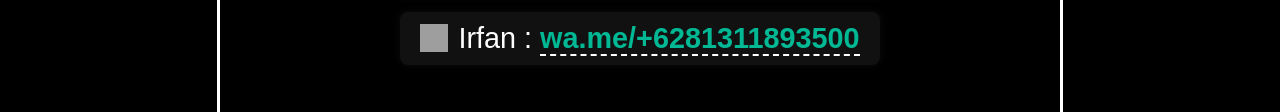
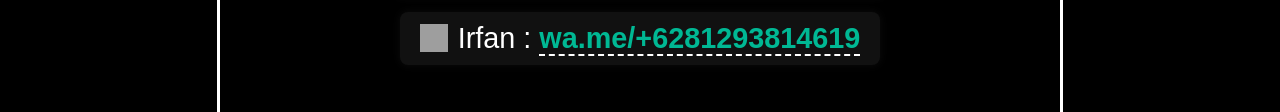
Before and after one commit to Yodu-Reza-hasny/andri-ajah, a plain HTML site: page contact.html in a window 1280 px wide. Shown: the part 455-567 px from the top of the page. Drawn offline with Linux system fonts and the light colour scheme; grey boxes are pictures that could not be loaded.

Commit message:
Fix contact link for Irfan

```diff
--- a/contact.html
+++ b/contact.html
@@ -140,7 +140,7 @@
               <div class="contact-list">
         <div class="contact-person">
           <img src="https://i.imgur.com/mrbp2jH.png" alt="Phone Icon">
-          <span>Irfan : <a href="https://wa.me/+6281293814619" target="_blank">wa.me/+6281311893500</a></span>
+          <span>Irfan : <a href="https://wa.me/+6281293814619" target="_blank">wa.me/+6281293814619</a></span>
         </div>
       </div>
 
```
